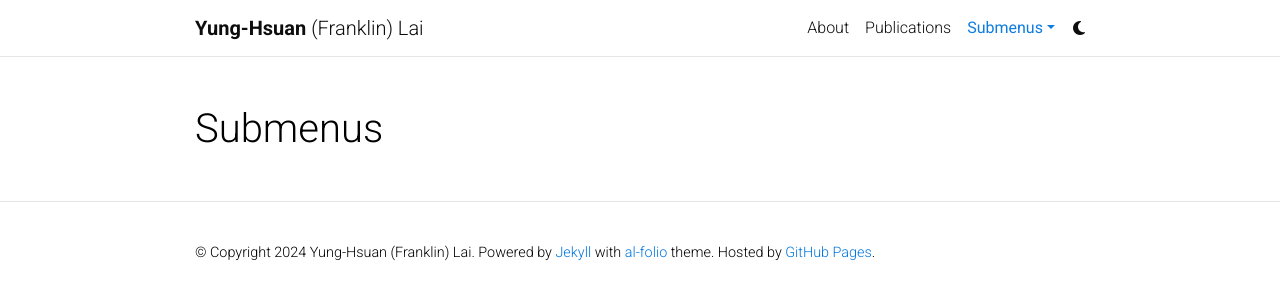
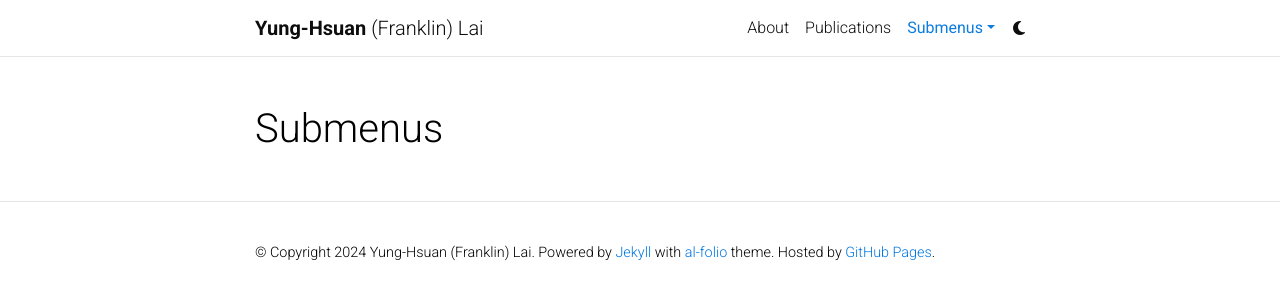
Before and after one commit to Franklin905/Franklin905.github.io, a Jekyll site: the page built from _pages/dropdown.md, in a window 1280 px wide. Shown: the top 300 px of the page. Built offline with Jekyll 4.4.1, drawn with Linux system fonts in a browser that asks for light colours; comment, search, counter and statistics services are not loaded; a style sheet for code colours, icons or effects is not loaded.

Commit message:
modify _includes/head.html

```diff
--- a/_config.yml
+++ b/_config.yml
@@ -56,7 +56,7 @@
 footer_fixed: false
 
 # Dimensions
-max_width: 920px
+max_width: 800px
 
 # TODO: add layout settings (single page vs. multi-page)
 
--- a/_includes/head.html
+++ b/_includes/head.html
@@ -28,6 +28,8 @@
     <link rel="shortcut icon" href="{{ site.icon | prepend: '/assets/img/' | relative_url}}"/>
     {% endif %}
     <link rel="stylesheet" href="{{ '/assets/css/main.css' | relative_url }}">
+    <link rel="stylesheet" href="https://cdn.jsdelivr.net/npm/@fortawesome/fontawesome-free@{{ site.fontawesome.version }}/css/all.min.css" integrity="{{ site.fontawesome.integrity }}" crossorigin="anonymous">
+    <link rel="stylesheet" href="https://cdn.jsdelivr.net/npm/academicons@{{ site.academicons.version }}/css/academicons.min.css" integrity="{{ site.academicons.integrity }}" crossorigin="anonymous">
     <link rel="canonical" href="{{ page.url | replace:'index.html','' | absolute_url }}">
 
     <!-- Dark Mode -->
```
